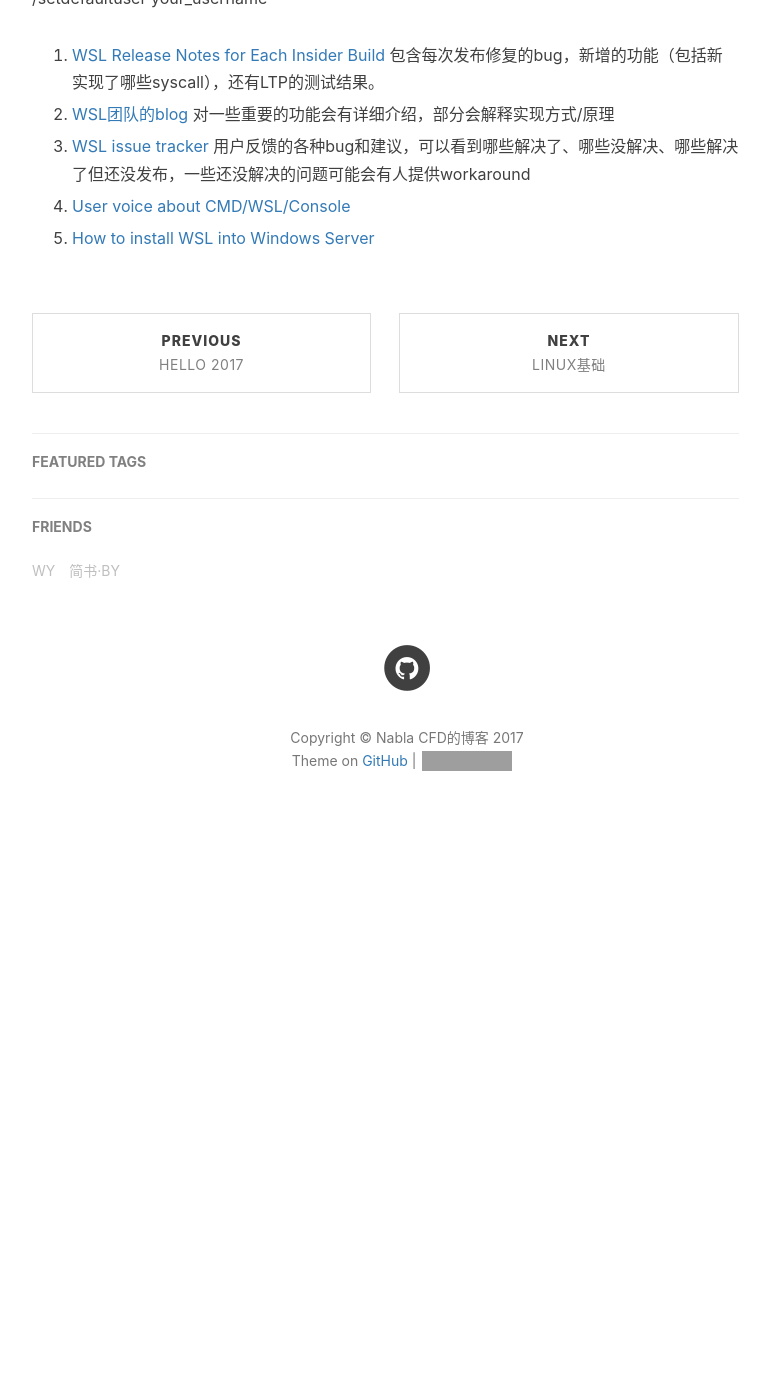
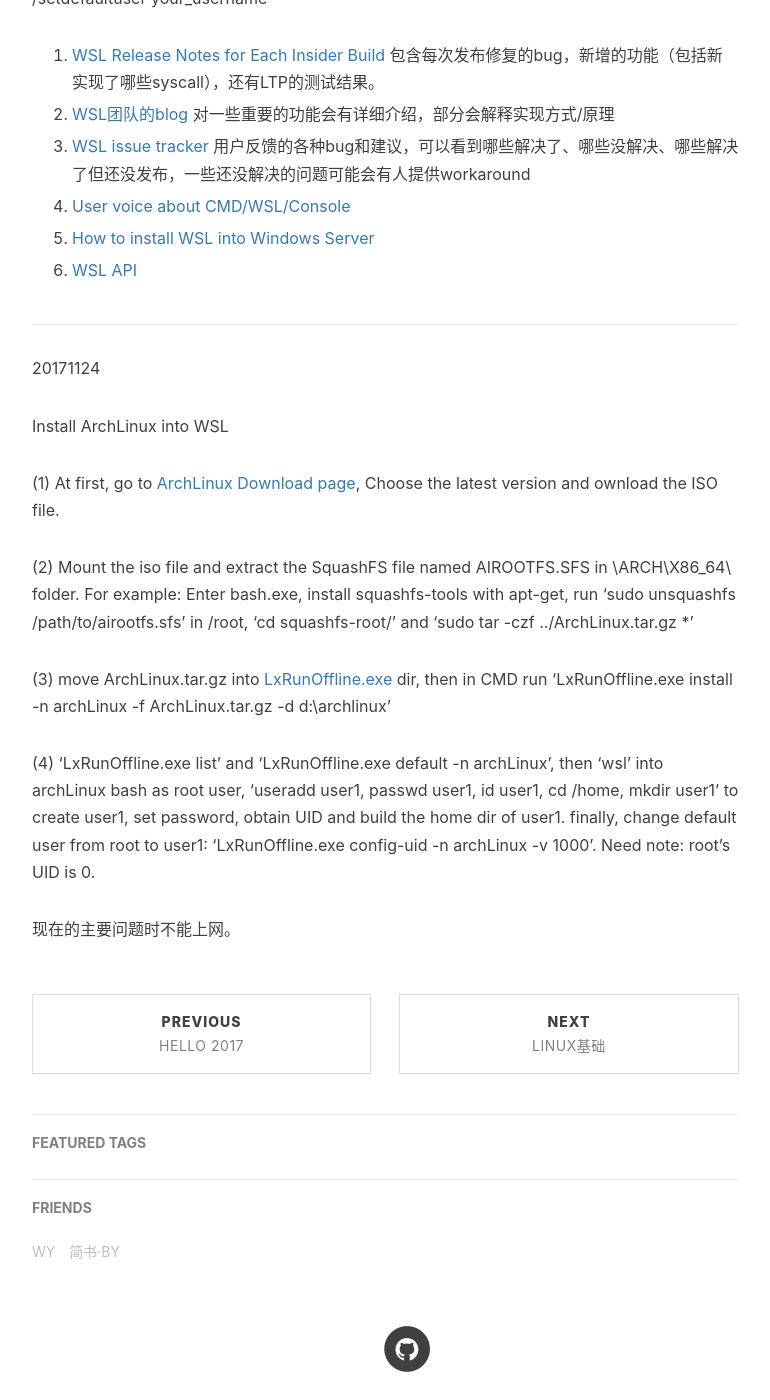
Before and after one commit to NablaCFD/NablaCFD.github.io, a Jekyll site: the page built from _posts/2017-11-02-WSL相关.md, in a window 1280 px wide and 1400 px high, scrolled down 1701 px. Shown: the whole window, without its empty margins (233-1003 px from the left). Built offline with Jekyll 4.4.1, drawn with Linux system fonts in a browser that asks for light colours; nearby versions of some CDN libraries; our own code applies the rules of GitHub Pages for plain Markdown files; comment, search, counter and statistics services are not loaded; before the commit the page ends 2566 px from its top, so only the background shows below that; grey boxes are pictures that could not be loaded.

Commit message:
Update 2017-11-02-WSL相关.md

```diff
--- a/_posts/2017-11-02-WSL相关.md
+++ b/_posts/2017-11-02-WSL相关.md
@@ -66,3 +66,20 @@ lxrun /setdefaultuser your_username
 4. [User voice about CMD/WSL/Console](https://wpdev.uservoice.com/forums/266908-command-prompt-console-bash-on-ubuntu-on-windo/category/161892-bash)
 
 5. [How to install WSL into Windows Server](https://msdn.microsoft.com/en-us/commandline/wsl/install-on-server)
+
+6. [WSL API](https://msdn.microsoft.com/en-us/library/windows/desktop/mt811415(v=vs.85).aspx)
+
+-------------
+20171124
+
+Install ArchLinux into WSL
+
+(1) At first, go to [ArchLinux Download page](https://www.archlinux.org/download/), Choose the latest version and ownload the ISO file.
+
+(2) Mount the iso file and extract the SquashFS file named AIROOTFS.SFS in \ARCH\X86_64\ folder. For example: Enter bash.exe, install squashfs-tools with apt-get, run 'sudo unsquashfs /path/to/airootfs.sfs' in /root, 'cd squashfs-root/' and 'sudo tar -czf ../ArchLinux.tar.gz *'
+
+(3) move ArchLinux.tar.gz into [LxRunOffline.exe](https://github.com/DDoSolitary/LxRunOffline) dir, then in CMD run 'LxRunOffline.exe install -n archLinux -f ArchLinux.tar.gz -d d:\archlinux'
+
+(4) 'LxRunOffline.exe list' and 'LxRunOffline.exe default -n archLinux', then 'wsl' into archLinux bash as root user, 'useradd user1, passwd user1, id user1, cd /home, mkdir user1' to create user1, set password, obtain UID and build the home dir of user1. finally, change default user from root to user1: 'LxRunOffline.exe  config-uid -n archLinux -v 1000'. Need note: root's UID is 0.
+
+现在的主要问题时不能上网。
```
